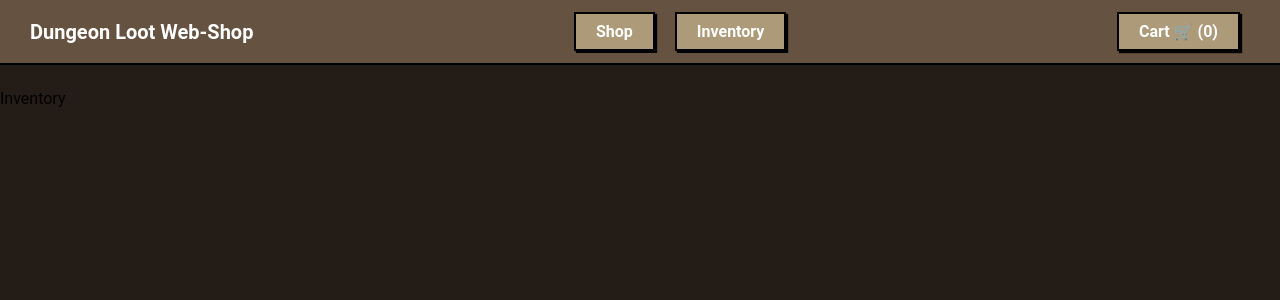
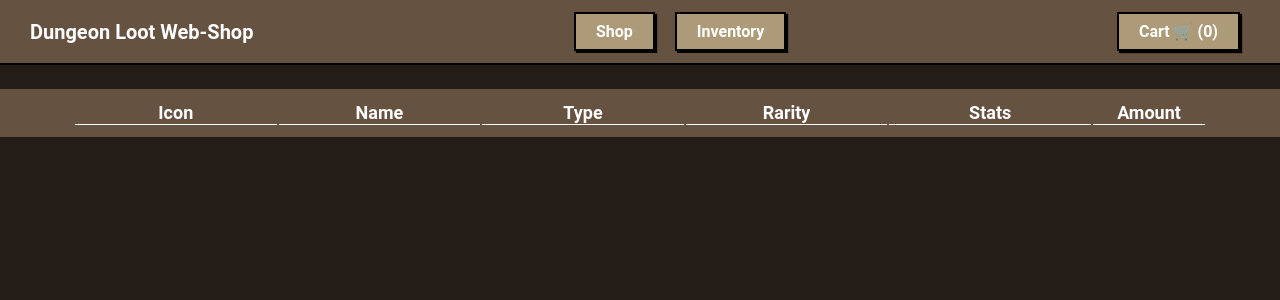
Before and after one commit to kasp470f/react_project, a React (Create React App) app: page /inventory in a window 1280 px wide. Shown: the top 300 px of the page. Built offline with nearby package versions, Linux system fonts and the light colour scheme.

Commit message:
checkout function

```diff
--- a/src/app.jsx
+++ b/src/app.jsx
@@ -9,7 +9,7 @@ import Navbar from './components/Navbar';
 import Shop from './pages/Shop';
 import { Cart } from './pages/Cart';
 import Details from './pages/Details';
-import Inventory from './pages/Inventory';
+import {Inventory} from './pages/Inventory';
 import Error404 from './pages/Error404';
 
 class App extends React.Component {
@@ -41,7 +41,9 @@ class App extends React.Component {
                     return item;
                 }),
             });
-        }, Math.floor(Math.random() * + 2000) + 0);
+        },
+        600000);
+        // Math.floor(Math.random() * + 2000) + 0);
     }
 
     onSelect(item) {
--- a/src/pages/Cart.jsx
+++ b/src/pages/Cart.jsx
@@ -1,30 +1,23 @@
 import React from 'react';
 import '../stylesheet.css';
-import { CartList } from '../components/cartList';
+import { CartList, CartKey } from '../components/cartList';
+import { InventoryList } from './Inventory';
 
 export function Cart() {
     if (CartList !== undefined || CartList !== null) {
         let totalSum = 0;
-        CartList.forEach(item => {
-            totalSum += item.price;
-        });
+        CartList.forEach(item => totalSum += item.price);
+
         return (
             <div className='cartPage'>
                 <table>
                     <thead>
-                        <tr>
-                            <th>Name</th>
-                            <th>Type</th>
-                            <th>Rarity</th>
-                            <th>Amount</th>
-                            <th>Price</th>
-                        </tr>
+                        <HeaderRow />
                     </thead>
                     <tbody>
                         {CartList.map(
-                            item => {
-                                return <ItemRow {...item} /> //using Spread syntax to pass the whole item as an attribute
-                            })}
+                            item => <ItemRow {...item} /> //using Spread syntax to pass the whole item as an attribute
+                        )}
                     </tbody>
                     <tfoot>
                         <tr>
@@ -39,18 +32,30 @@ export function Cart() {
                             <td></td>
                             <td></td>
                             <td></td>
-                            <td><div>Checkout</div></td>
+                            <td><div onClick={() => checkOut()}>Checkout</div></td>
                         </tr>
                     </tfoot>
                 </table>
             </div>
         );
     } else {
-        return (<div>CART PAGE</div>);
+        return <div>CART PAGE</div>;
     }
 }
 
-export function ItemRow(props) {
+function HeaderRow() {
+    return (
+        <tr>
+            <th>Name</th>
+            <th>Type</th>
+            <th>Rarity</th>
+            <th>Amount</th>
+            <th>Price</th>
+        </tr>
+    );
+}
+
+function ItemRow(props) {
     return (
         <tr>
             <td>{props.name}</td>
@@ -58,7 +63,24 @@ export function ItemRow(props) {
             <td>{props.rarity}</td>
             <td>{props.amount}</td>
             <td>{props.price}</td>
-        </tr>);
+        </tr>
+    );
+}
+
+function checkOut() {
+    if (CartList !== null || CartList !== undefined) {
+        for (let i = (CartList.length - 1); i >= 0; i--) {
+            let shiftedItem = CartList.splice((CartList.length - 1), 1);
+            // console.log(shiftedItem);
+            let boughtItem = Object.assign(
+                { key: CartKey() },
+                { ...shiftedItem }
+            );
+            console.log(boughtItem)
+            InventoryList.push(boughtItem);
+        }
+        updateCartText();
+    }
 }
 
 export function updateCartText() {
--- a/src/pages/Inventory.jsx
+++ b/src/pages/Inventory.jsx
@@ -1,9 +1,50 @@
 import React from "react";
 
-function Inventory (props) {
+export let InventoryList = []
+
+export function Inventory(props) {
     return (
-        <div>Inventory</div>
+        <div className='cartPage'>
+            <table>
+                <thead>
+                    <HeaderRow />
+                </thead>
+                <tbody>
+                    {InventoryList.map(item => <InventoryRow  {...item} />)}
+                </tbody>
+            </table>
+        </div>
+    );
+}
+function HeaderRow() {
+    return (
+        <tr>
+            <th>Icon</th>
+            {/* <th>Key</th> */}
+            <th>Name</th>
+            <th>Type</th>
+            <th>Rarity</th>
+            <th>Stats</th>
+            <th>Amount</th>
+        </tr>
     );
 }
 
-export default Inventory;
+function InventoryRow(props) {
+    console.log(props);
+    return (
+        <tr>
+            <td><img src={require("../assets/" + props.icon)} alt={props.icon} /></td>
+            {/* <td>{props.key}</td> */}
+            <td>{props.name}</td>
+            <td>{props.type}</td>
+            <td>{props.rarity}</td>
+            <td>
+                <ul>
+                    {props.stats.forEach(s => <li>{s.value}</li>)}
+                </ul>
+            </td>
+            <td>{props.amount}</td>
+        </tr>
+    );
+}
--- a/src/stylesheet.css
+++ b/src/stylesheet.css
@@ -296,7 +296,7 @@ body {
     color: black;
 }
 
-/* Cart CSS */
+/* Cart and inventory CSS */
 .cartPage {
     text-align: center;
     padding: 10px;
@@ -329,6 +329,9 @@ body {
     border-top: 1px solid;
     text-align: center;
 }
+.cartPage table tbody tr td img {
+    width: 3rem;
+}
 .cartPage tfoot div {
     text-decoration: none;
     display: inline-block;
@@ -348,6 +351,10 @@ body {
 .cartPage tfoot div:hover {
     background-color: var(--secondary-color);
     transition: 0.3s;
+}
+
+.cartPage tbody ul {
+    list-style: none;
 }
 
 
```
